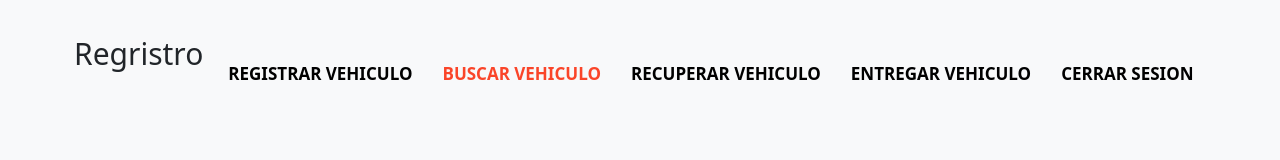
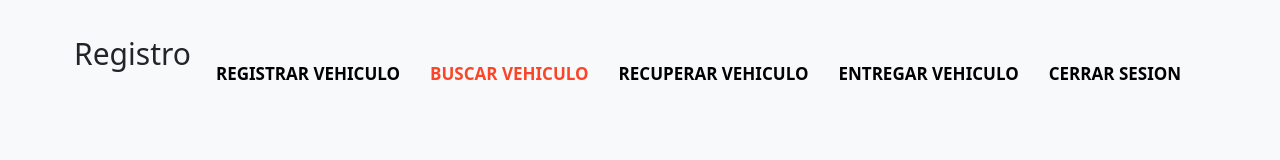
Before and after one commit to EmmanuelEscobedo99/c-5, a React (Vite) app in the folder SistemaBus_VRyR/sistemaBus_VR/: page / in a window 1280 px wide. Shown: the top 160 px of the page. Built offline with nearby package versions, Linux system fonts and the light colour scheme; no server answers.

Commit message:
modified:   SistemaBus_VRyR/sistemaBus_VR/src/componentes/Navbar.jsx 	modified:   SistemaBus_VRyR/sistemaBus_VR/src/componentes/Recuperado.jsx

```diff
--- a/SistemaBus_VRyR/sistemaBus_VR/src/componentes/Navbar.jsx
+++ b/SistemaBus_VRyR/sistemaBus_VR/src/componentes/Navbar.jsx
@@ -30,7 +30,7 @@ const Navbar = () => {
                   {/*<a className="logo" href="#">Registro </a>*/}
                   <div className="logo">
                     <span></span>
-                    <h3>Regristro</h3>
+                    <h3>Registro</h3>
                   </div>
                   <li>
                     <NavLink to="/alta" className={({isActive}) => isActive ? "active" : ""}>Registrar vehiculo</NavLink>
--- a/SistemaBus_VRyR/sistemaBus_VR/src/componentes/Recuperado.jsx
+++ b/SistemaBus_VRyR/sistemaBus_VR/src/componentes/Recuperado.jsx
@@ -6,6 +6,7 @@ import Button from 'react-bootstrap/Button';
 import "../archivosCss/formulario.css"
 import axios from 'axios';
 import Modal from 'react-bootstrap/Modal';
+import ListaArchivos from './ListaArchivos';
 
 export const Recuperado = () => {
 
```
